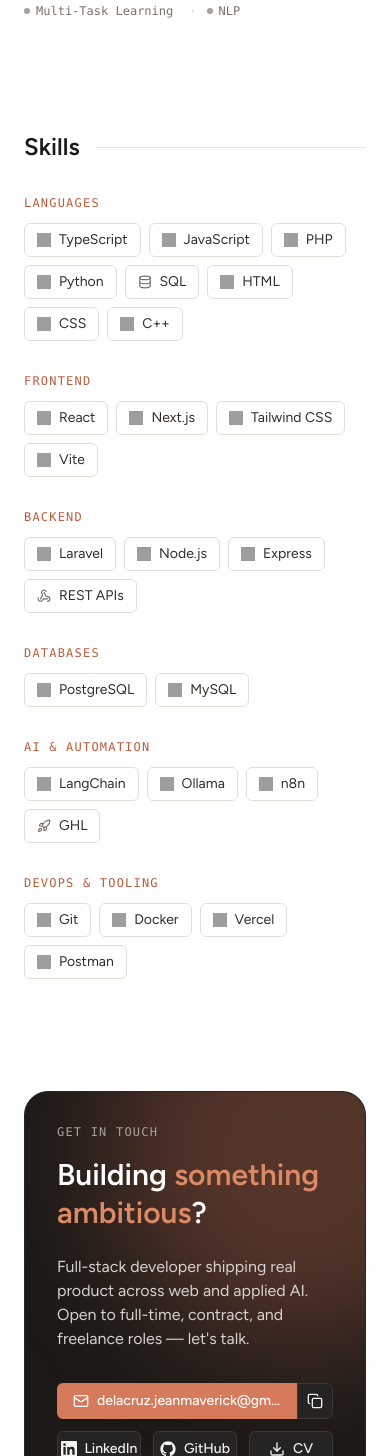
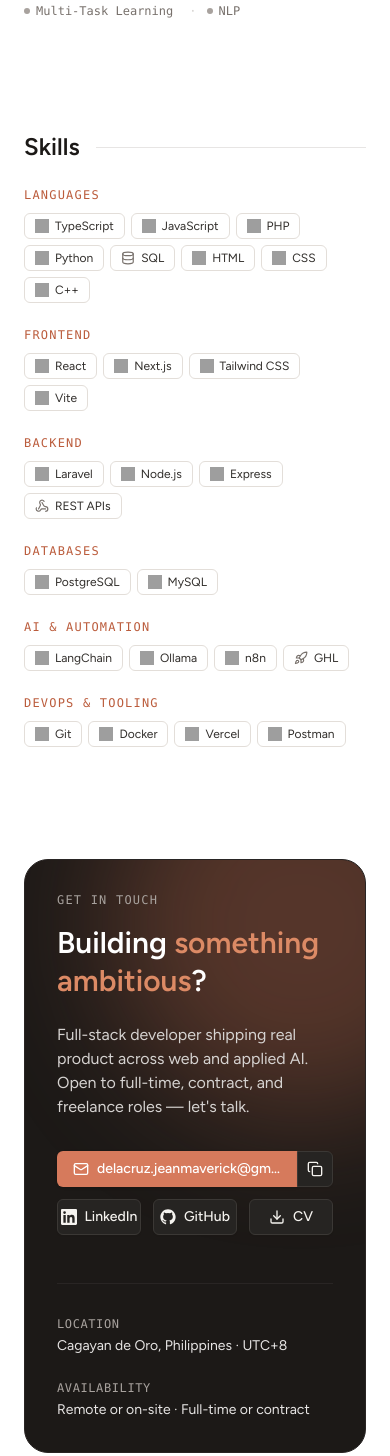
Before and after one commit to mabeyy/devhub, a Laravel app: page / in a window 390 px wide. Shown: the part 4369-5825 px from the top of the page. Run offline with Laravel 12, Linux system fonts and the light colour scheme; style sheets or scripts are compiled from the project's sources; some libraries are stand-ins or nearby versions; grey boxes are pictures that could not be loaded.

Commit message:
style(portfolio): compact skill chips on mobile

```diff
--- a/resources/js/components/portfolio/sections/skills-section.tsx
+++ b/resources/js/components/portfolio/sections/skills-section.tsx
@@ -7,18 +7,18 @@ export function SkillsSection() {
     return (
         <section id="skills" className="mt-28">
             <SectionHeading title="Skills" />
-            <div className="mt-8 grid gap-x-8 gap-y-8 sm:grid-cols-2 lg:grid-cols-3">
+            <div className="mt-6 grid gap-x-8 gap-y-6 sm:mt-8 sm:grid-cols-2 sm:gap-y-8 lg:grid-cols-3">
                 {Object.entries(skills).map(([group, items]) => (
                     <div key={group}>
-                        <h3 className="mb-3 font-mono text-xs uppercase tracking-widest text-brand-600 dark:text-brand-400">
+                        <h3 className="mb-2.5 font-mono text-xs uppercase tracking-widest text-brand-600 dark:text-brand-400 sm:mb-3">
                             {group}
                         </h3>
-                        <div className="flex flex-wrap gap-2">
+                        <div className="flex flex-wrap gap-1.5 sm:gap-2">
                             {items.map((item) => (
                                 <Badge
                                     key={item}
                                     variant="outline"
-                                    className="gap-2 bg-white px-3 py-1.5 text-sm font-normal dark:bg-stone-900/60"
+                                    className="gap-1.5 bg-white px-2.5 py-1 text-xs font-normal dark:bg-stone-900/60 sm:gap-2 sm:px-3 sm:py-1.5 sm:text-sm"
                                 >
                                     <TechIcon name={item} />
                                     {item}
```
